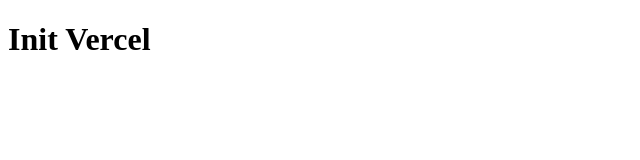
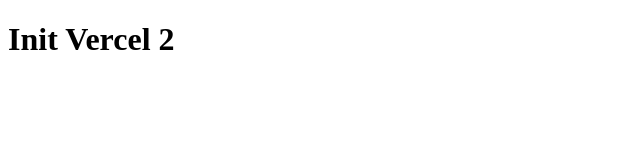
Before and after one commit to l3duscom/clone-tabnews, a Next.js app: page / in a window 1280 px wide. Shown: the top 160 px of the page, without its empty margins (0-640 px from the left). Built offline with nearby package versions, Linux system fonts and the light colour scheme.

Commit message:
Vercel 2

```diff
--- a/pages/index.js
+++ b/pages/index.js
@@ -1,5 +1,5 @@
 function Home(){
-    return <h1>Init Vercel</h1>
+    return <h1>Init Vercel 2</h1>
 }
 
 export default Home;
```
